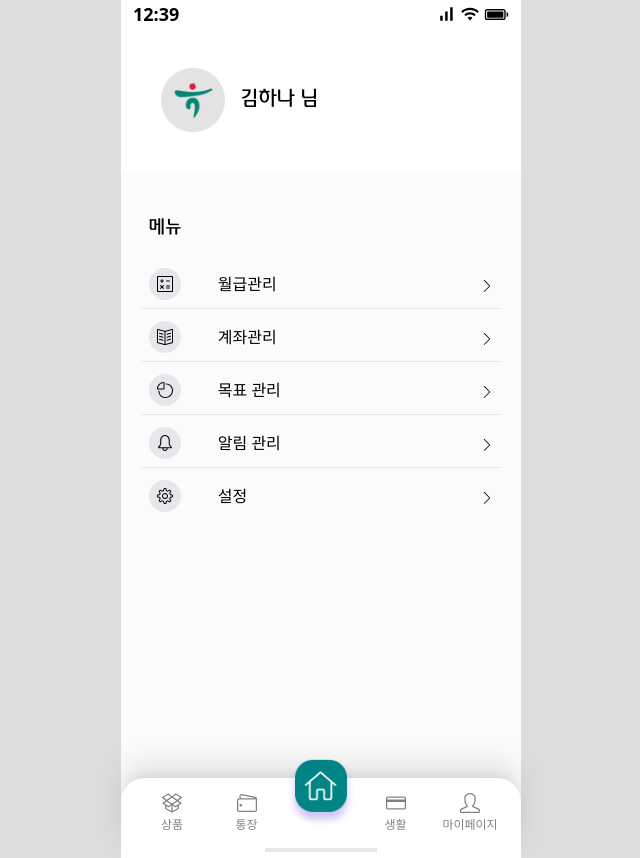
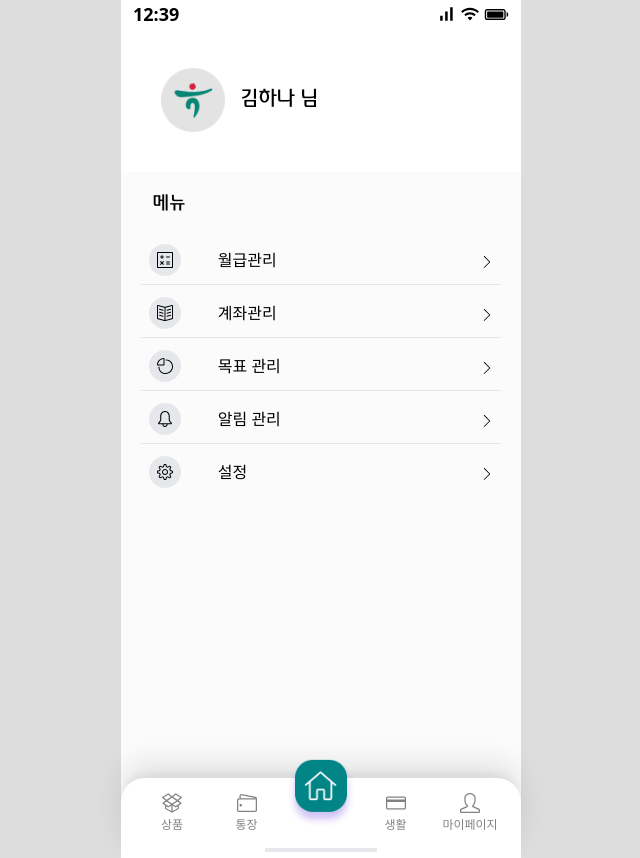
Before and after one commit to HanaPiece/hana-piece-client, a React (Vite) app: page /mypage in a window 1280 px wide. Shown: the whole page, without its empty margins (319-959 px from the left). Built offline with nearby package versions, Linux system fonts and the light colour scheme; what chartjs-plugin-datalabels would draw is missing.

Commit message:
design: 마이페이지 메인 화면 디자인 수정

```diff
--- a/src/pages/mypage/MypagePage.tsx
+++ b/src/pages/mypage/MypagePage.tsx
@@ -14,11 +14,11 @@ export const MypagePage = () => {
   return (
     <>
       <div className="">
-        <div className="flex bg-white p-10 mb-10">
+        <div className="flex bg-white p-10 mb-4">
           <img src="/hana.png" alt="Hana Image" className="w-16 h-16"></img>
           <span className="m-4 text-xl font-bold font-hana-m">김하나 님</span>
         </div>
-        <div className="mx-7 mb-2 font-hana-m text-lg">메뉴</div>
+        <div className="mx-8 mb-2 font-hana-m text-lg">메뉴</div>
         <div className="divide-y divide-solid m-5">
           <div
             onClick={() => navigate("salary")}
```
